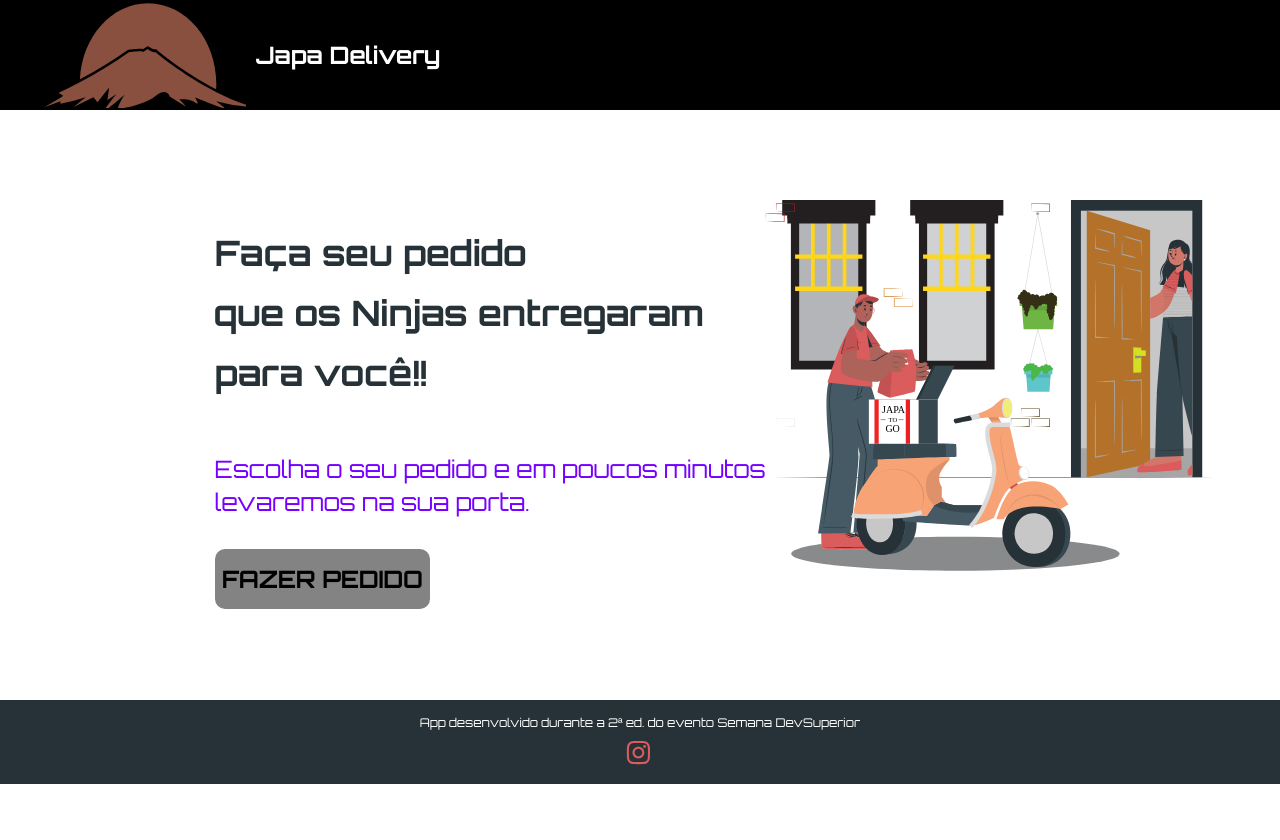
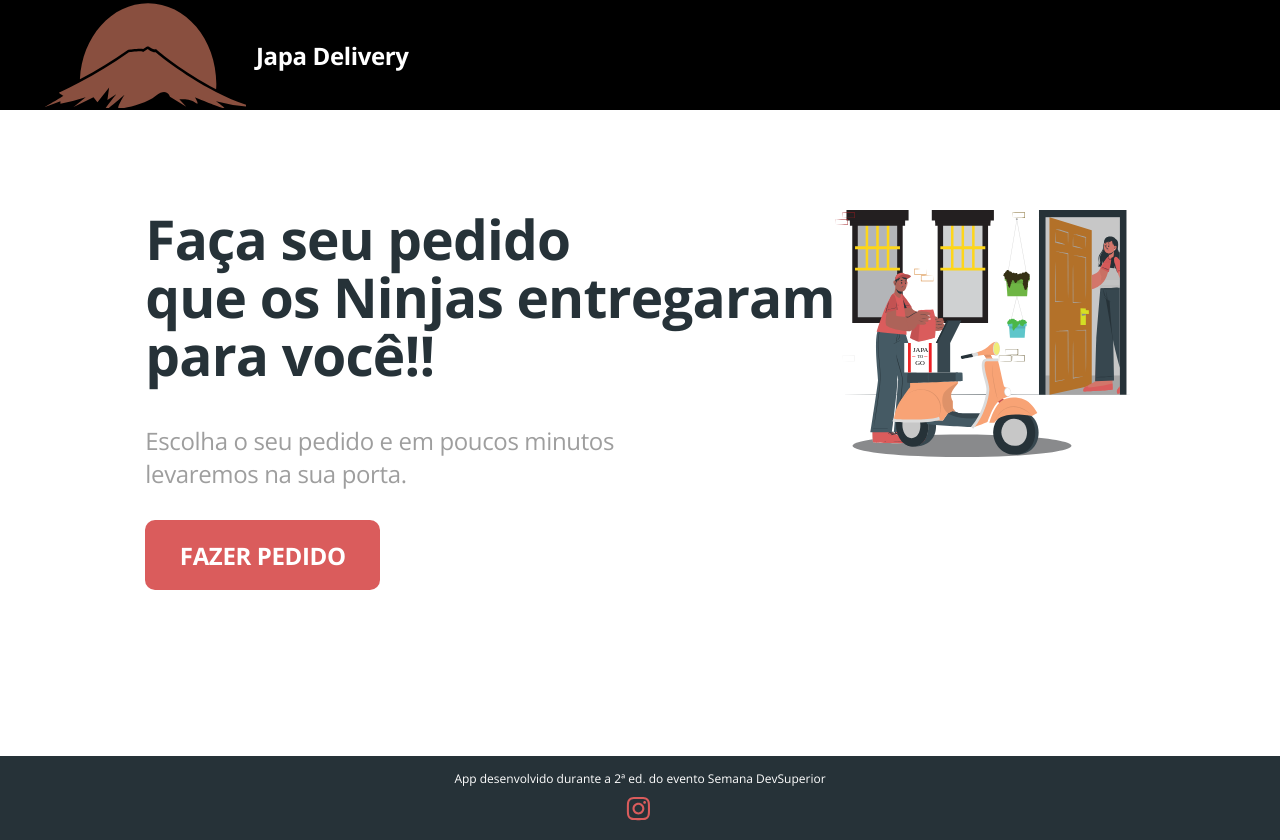
Before and after one commit to ptmgkira/JapaDeliver-v0.1, a React (Create React App) app in the folder front-web/: page / in a window 1280 px wide. Before the commit the page ends 800 px from the top, so only its background shows below. Built offline with nearby package versions, Linux system fonts and the light colour scheme; no server answers.

Commit message:
Stoping OrderLocation erro- not have options address

```diff
--- a/front-web/public/index.html
+++ b/front-web/public/index.html
@@ -15,6 +15,9 @@
       user's mobile device or desktop. See https://developers.google.com/web/fundamentals/web-app-manifest/
     -->
     <link rel="manifest" href="%PUBLIC_URL%/manifest.json" />
+    <link rel="stylesheet" href="https://unpkg.com/leaflet@1.7.1/dist/leaflet.css"
+    integrity="sha512-xodZBNTC5n17Xt2atTPuE1HxjVMSvLVW9ocqUKLsCC5CXdbqCmblAshOMAS6/keqq/sMZMZ19scR4PsZChSR7A=="
+    crossorigin=""/>
     <!--
       Notice the use of %PUBLIC_URL% in the tags above.
       It will be replaced with the URL of the `public` folder during the build.
--- a/front-web/src/App.css
+++ b/front-web/src/App.css
@@ -1,8 +1,8 @@
-@import url('https://fonts.googleapis.com/css2?family=Orbitron:wght@400;700&display=swap');
+@import url('https://fonts.googleapis.com/css2?family=Open+Sans:wght@400;700&display=swap');
 
 :root {
-  --primary-color: #838383;
-  --primary-hover-color: #3a3a3a;
+  --primary-color: #da5c5c;
+  --primary-hover-color: #a74b4b;
   --dark-color: #263238;
   --secondary-color: #9E9E9E;
   --light-color: #F5F5F5;
@@ -14,7 +14,7 @@ html, body {
 }
 
 body {
-  font-family: 'Orbitron', sans-serif;
+  font-family: 'Open Sans', sans-serif;
 }
 
 a {
--- a/front-web/src/Home/styles.css
+++ b/front-web/src/Home/styles.css
@@ -1,10 +1,10 @@
 .home-container {
-    padding-top: 90px;
-    height: calc(100vh - 300px);
+  padding-top: 100px;
+  height: calc(100vh - 254px);
 }
 
 .home-container h1 {
-    margin: 1;
+  margin: 0;
 }
 
 .home-content {
@@ -14,27 +14,27 @@
 
 .home-title {
   font-weight: bold;
-    font-size: 35px;
-    line-height: 60px;
-    letter-spacing: -0.01em;
+  font-size: 55px;
+  line-height: 58px;
+  letter-spacing: -0.015em;
   color: var(--dark-color);
-    margin-bottom: 50px !important;
+  margin-bottom: 40px !important;
 }
 
 .home-subtitle {
   font-weight: normal;
   font-size: 24px;
   line-height: 33px;
-    letter-spacing: -0.012em;
-    color: rgb(119, 0, 255);
+  letter-spacing: -0.015em;
+  color: var(--secondary-color);
   margin-bottom: 30px;
 }
 
 .home-btn-order {
   background-color: var(--primary-color);
   border-radius: 10px;
-    height: 60px;
-    width: 215px;
+  height: 70px;
+  width: 235px;
   display: inline-block;
   display: flex;
   align-items: center;
@@ -42,7 +42,7 @@
   font-weight: bold;
   font-size: 24px;
   letter-spacing: -0.015em;
-    color: rgb(0, 0, 0);
+  color: #FFF;
 }
 
 .home-btn-order:hover {
@@ -51,7 +51,7 @@
 }
 
 .home-image svg {
-    width: 150% !important;
+  width: 100% !important;
 }
 
 @media only screen and (max-width: 768px) {
--- /dev/null
+++ b/front-web/src/Orders/OrderLocation.tsx
@@ -0,0 +1,90 @@
+import { useState } from 'react';
+import { MapContainer, TileLayer, Marker, Popup } from 'react-leaflet'
+import AsyncSelect from 'react-select';
+import { fetchLocalMapBox } from '../api';
+
+const initialPosition = {
+    lat: -24.0427672,
+    lng: -46.5209948
+}
+
+type Place = {
+    label?: string;
+    value?: string;
+    position: {
+        lat: number;
+        lng: number;
+    };
+}
+
+function OrderLocation() {
+    const [address, setAddress] = useState<Place>({
+        position: initialPosition
+    })
+
+    const loadOptions = async (inputValue: string, callback: (places: Place[]) => void) => {
+        const response = await fetchLocalMapBox(inputValue);
+
+        const places = response.data.features.map((item: any) => {
+            return ({
+                label: item.place_name,
+                value: item.place_name,
+                position: {
+                    lat: item.center[1],
+                    lng: item.center[0]
+                },
+
+            });
+        });
+
+        callback(places);
+    };
+
+    const handleChangeSelect = (place: Place) => {
+        setAddress(place);
+        // onChangeLocation({
+        // latitude: place.position.lat,
+        //longitude: place.position.lng,
+        //address: place.label!
+        //});
+    };
+
+
+
+    return (
+        <div className="order-location-container">
+            <div className="order-location-content">
+                <h3 className="order-location-title">
+                    Selecione onde o pedido deve ser entregue:
+        </h3>
+                <div className="filter-container">
+                    <AsyncSelect
+                        placeholder="Digite um endereço para entrega do pedido"
+                        className="filter"
+                        loadOptions={loadOptions}
+                        onChange={value => handleChangeSelect(value as Place)}
+                    />
+                </div>
+                <MapContainer
+                    center={address.position}
+                    zoom={13}
+                    scrollWheelZoom={true}
+                >
+                    <TileLayer
+                        attribution='&copy; <a href="http://osm.org/copyright">OpenStreetMap</a> contributors'
+                        url="https://{s}.tile.openstreetmap.org/{z}/{x}/{y}.png"
+                    />
+                    <Marker position={address.position}>
+                        <Popup>
+                            Templat position
+                        </Popup>
+                    </Marker>
+                </MapContainer>
+            </div>
+        </div>
+    )
+
+
+}
+
+export default OrderLocation;
--- a/front-web/src/Orders/ProductCard.tsx
+++ b/front-web/src/Orders/ProductCard.tsx
@@ -7,17 +7,24 @@ type Props = {
 }
 
 function formatPrice(price: number){
-    const formatter = new Intl.NumberFormat('pt-BR', { style: 'currency',currency: 'BRL',minimumFractionDigits: 2 });
-    return formatter.format(price);
+    const formater = new Intl.NumberFormat('pt-BR', {
+        style: 'currency',
+        currency: 'BRL'
+
+    });
+    return formater.format(price)
 }
 
-function ProductCard({ product }: Props) {
+function ProductCards ({product}: Props) {
     return (
-        <div className="orders-card-container">
-            <h3 className="order-card-tittle">
+    <div className="order-card-container">
+      <h3 className="order-card-title">
          {product.name}
         </h3>
-            <img src={product.imageUri} className="order-card-image" alt={product.name} />
+        <img src={product.imageUri}
+         className="order-card-image"
+         alt={product.name}/>
+
         <h3 className="order-card-price">
         {formatPrice(product.price)}
         </h3>
@@ -26,8 +33,9 @@ function ProductCard({ product }: Props) {
         <p>
         {product.description}
         </p>
+
         </div>
     </div>
     )
 }
-export default ProductCard;
+export default ProductCards;
--- a/front-web/src/Orders/ProductsList.tsx
+++ b/front-web/src/Orders/ProductsList.tsx
@@ -1,4 +1,3 @@
-import { type } from "os";
 import ProductCard from "./ProductCard";
 import { Product } from "./types";
 
@@ -6,7 +5,7 @@ type Props = {
     products: Product[];
 }
 
-function ProductsList({ products }: Props) {
+function ProductsList({products}: Props) {
     return (
         <div className="orders-list-container">
            <div className="orders-list-items">
--- a/front-web/src/Orders/StepsHeaders.tsx
+++ b/front-web/src/Orders/StepsHeaders.tsx
@@ -1,25 +1,24 @@
 import { ReactComponent as Logo} from './logo.svg';
 
-function StepsHeaders(){
-    return(
-           <header className="orders-steps-container">
+function StepsHeaders() {
+    return (
+        <header className="orders-steps-container">
             <div className="orders-steps-content">
                 <h1 className="steps-title">
-                SIGA AS <br /> ETAPAS.
+                    SIGA AS <br /> ETAPAS
                 </h1>
                 <ul className="steps-items">
                     <li>
-                        <span className="steps-numer">1  </span>
-                        Selecione os Produtos e a Localização.
+                        <span className ="steps-number">1</span>
+                        Selecione os produtos e localização.
                     </li>
                     <li>
-                        <span className="steps-numer">2 </span>
-                    Depois clique em <strong>"ENVIAR PEDIDO</strong>
+                    <span className ="steps-number">2</span>
+                        Depois clique em <strong>"ENVIAR PEDIDO"</strong>
                     </li>
                 </ul>
             </div>
-           </header>
+        </header>
     )
 }
-
-export default StepsHeaders
+export default StepsHeaders;
--- a/front-web/src/Orders/index.tsx
+++ b/front-web/src/Orders/index.tsx
@@ -5,22 +5,23 @@ import ProductsList from './ProductsList';
 import { useEffect, useState } from 'react';
 import { Product } from './types';
 import { fetchProducts } from '../api';
+import OrderLocation from './OrderLocation';
 
-function Orders() {
-
+function Orders () {
     const [products, setProducts] = useState<Product[]>([]);
 
     useEffect(() => {
-   fetchProducts().then(response => setProducts(response.data)).catch(error => console.log(error))
-  }, [])
-
+    fetchProducts()
+    .then(response => setProducts(response.data))
+    .catch(error => console.log(error))
+    }, []);
 
       return (
       <div className="orders-container">
         <StepsHeaders />
-            <ProductsList products={products}/>
+        <ProductsList products={products} />
+        <OrderLocation />
       </div>
       )
   }
-
   export default Orders;
--- a/front-web/src/Orders/styles.css
+++ b/front-web/src/Orders/styles.css
@@ -9,7 +9,7 @@
 .orders-steps-container {
   display: flex;
   justify-content: center;
-    background-color: rgb(173, 152, 152);
+  background-color: #FFF;
   margin-bottom: 30px;
 }
 
@@ -24,7 +24,7 @@
   font-size: 36px;
   line-height: 34px;
   letter-spacing: -0.015em;
-    color: black;
+  color: var(--primary-color);
   margin-right: 100px;
 }
 
@@ -34,19 +34,19 @@
 
 .steps-items li {
   font-weight: normal;
-    font-size: 20px;
+  font-size: 18px;
   line-height: 25px;
-    letter-spacing: -0.010em;
-    color: black;
+  letter-spacing: -0.015em;
+  color: var(--secondary-color);
 }
 
 .steps-items .steps-number {
-    font-size: 20px;
+  font-size: 24px;
   font-style: normal;
   font-weight: bold;
   line-height: 33px;
-    letter-spacing: -0.010em;
-    color: black;
+  letter-spacing: -0.015em;
+  color: var(--primary-color);
   margin-right: 10px;
 }
 
@@ -144,12 +144,12 @@
 
 .order-location-content {
   width: 70%;
-    margin: 30px 0 120px 0;
+  margin: 50px 0 120px 0;
   padding: 20px 0;
   height: 400px;
   background: #FFF;
-    box-shadow: 0px 4px 20px rgba(0, 0, 0, 0.25);
-    border-radius: 10px;
+  box-shadow: 0px 20px 40px rgba(0, 0, 0, 0.25);
+  border-radius: 50px;
 }
 
 .filter-container {
--- a/front-web/src/api.ts
+++ b/front-web/src/api.ts
@@ -1,7 +1,12 @@
 import axios from "axios";
 
 const API_URL = 'http://localhost:8080';
+const mapboxToken = process.env.REACT_APP_ACCESS_TOKEN_MAP_BOX;
 
 export function fetchProducts(){
     return axios(`${API_URL}/products`)
 }
+
+export function fetchLocalMapBox(local: string){
+ return axios(`https://api.mapbox.com/geocoding/v5/mapbox.places/${local}.json?access_token=${mapboxToken}`)
+}
```
Also changed, not shown: front-web/package.json (+7 -0 lines), front-web/src/Footer/styles.css (indentation only), 2 other files (tests, documents, lock files or other folders). Lines whose indentation alone changed are shown as unchanged.
